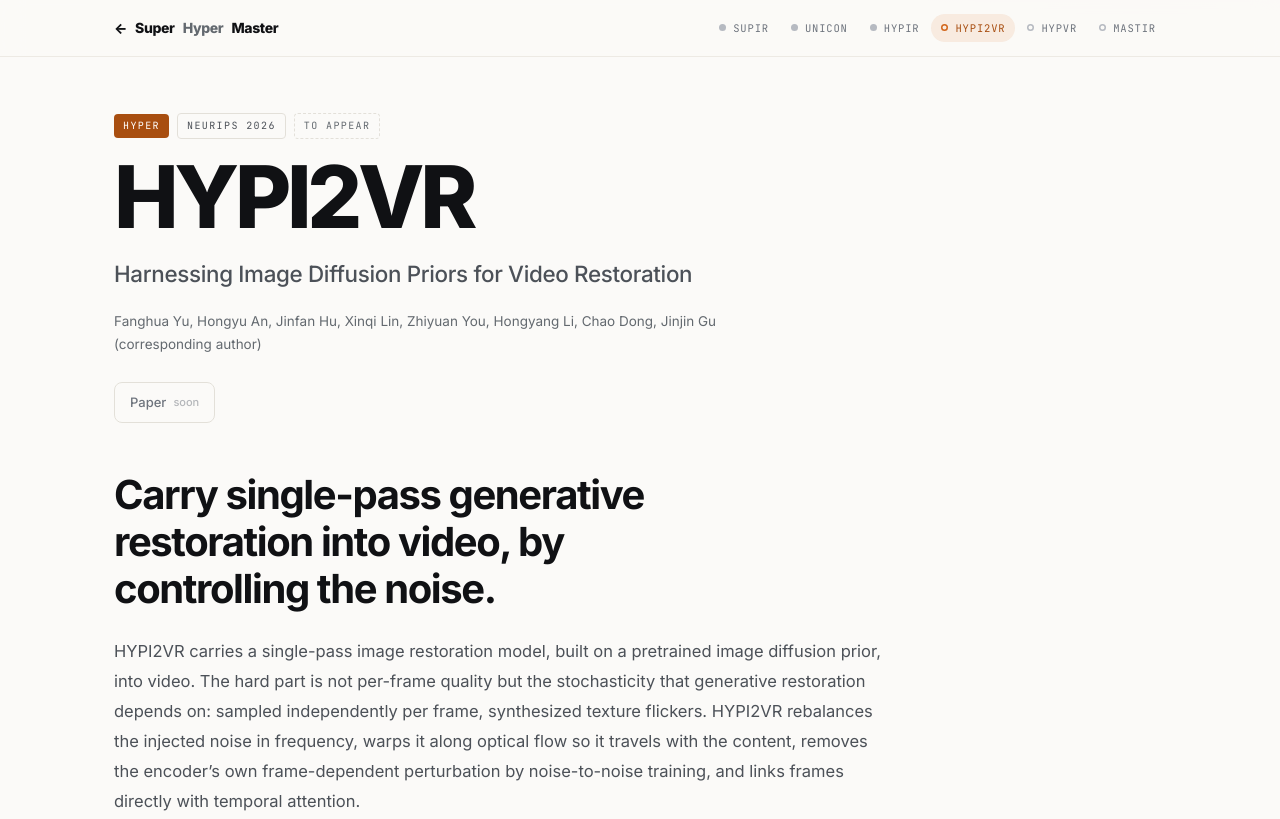
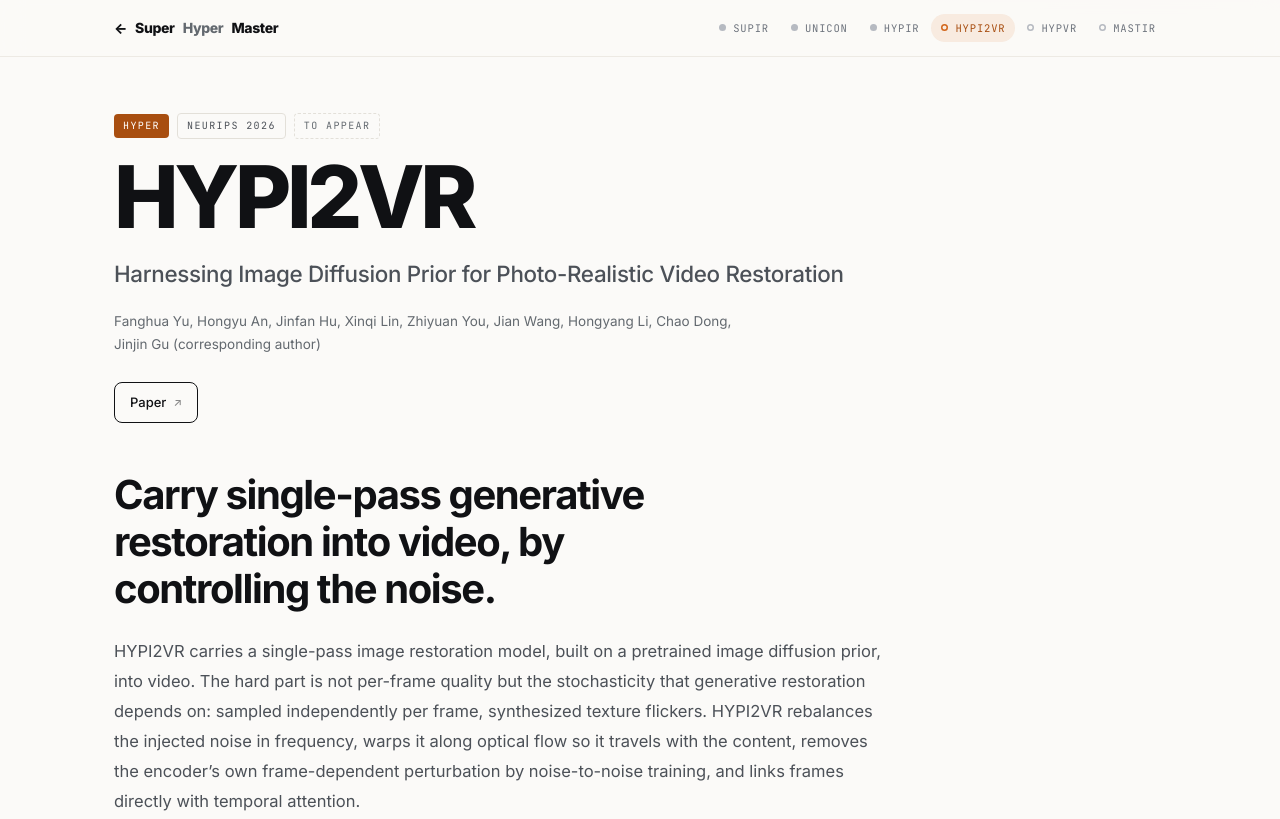
Before and after one commit to super-generative-prior/super-generative-prior.github.io, a plain HTML site: page papers/hypi2vr.html in a window 1280 px wide. Shown: the top 819 px of the page. Drawn offline with Linux system fonts and the light colour scheme.

Commit message:
HYPI2VR is on arXiv: link, verified title, author list and citation
The paper went public as arXiv 2611.22874 (17 Nov 2026), so the page now
carries the real metadata rather than the CV entry:

- Title follows arXiv exactly — "Harnessing Image Diffusion Prior for
  Photo-Realistic Video Restoration" (singular "Prior", and the
  "Photo-Realistic" the CV line left out). Page <meta> tags match.
- Author list gains Jian Wang, between Zhiyuan You and Hongyang Li.
- Paper button and a Resources section now point at the abstract page
  and the PDF; both checked, 200.
- BibTeX gains eprint / archivePrefix / primaryClass.
- Two highlights and one method paragraph adopt the paper's own names
  for its components: "self-supervised denoising encoder" and
  "decoupled temporal attention".
- needsReview dropped for this paper; the header note now says only
  HYPVR and MASTIR are still waiting.

Co-Authored-By: Claude Opus 5 <noreply@anthropic.com>

```diff
--- a/assets/js/papers.js
+++ b/assets/js/papers.js
@@ -28,8 +28,10 @@
      resources  [{label,href,note}] 资源卡片
      teaser     {src,alt,caption} 页面顶部大图
 
-   前三篇的标题/作者/会议/链接已按公开信息核对（jasongt.com、xpixel.group、arXiv）。
-   ⚠️ TODO: 标记 needsReview: true 的三篇尚未发表，正文是占位文案，请替换。
+   前四篇（SUPIR / UniCon / HYPIR / HYPI2VR）的标题、作者、会议、链接都已逐项
+   核对过 arXiv 原文。
+   ⚠️ TODO: 还标着 needsReview: true 的两篇尚未公开，整页走 soon 状态；论文放出去
+            之后把那一段 soon 删掉，完整内容立刻全部回来。
    ========================================================================== */
 
 window.PAPERS = [
@@ -341,8 +343,7 @@ window.PAPERS = [
     year: '2026',
     venue: 'NeurIPS 2026',
     status: 'accepted',
-    needsReview: true,          /* ⚠️ 只剩 links（arXiv / 项目页 / 代码）还空着 */
-    title: 'Harnessing Image Diffusion Priors for Video Restoration',
+    title: 'Harnessing Image Diffusion Prior for Photo-Realistic Video Restoration',
     tagline: 'Carry single-pass generative restoration into video, by controlling the noise.',
     preview: 'The image model runs per frame; the stochasticity is rebalanced and warped so texture stops flickering.',
     abstract:
@@ -355,8 +356,8 @@ window.PAPERS = [
     highlights: [
       'Noise energy rebalancing: a high-pass mask keeps stochasticity where detail lives',
       'Motion-aligned noise: optical flow carries the noise pattern from frame to frame',
-      'Noise-to-noise encoder training, with no clean latent needed as supervision',
-      'Temporal attention after each spatial block, for the motion and occlusion flow cannot cover'
+      'A self-supervised denoising encoder, trained with no clean latent as supervision',
+      'Decoupled temporal attention, for the motion and occlusion that flow cannot cover'
     ],
     stats: [
       { k: 'Domain', v: 'Image prior → video' },
@@ -384,20 +385,28 @@ window.PAPERS = [
       { t: 'Warp the noise along motion',
         s: 'Left alone, frame two would draw its own independent noise and the synthesized textures would flicker. Optical flow warps the rebalanced noise from one frame onto the next, so a moving region keeps its stochastic pattern instead of sampling a new one, and detail travels with the content rather than against it.' },
       { t: 'Clean the encoder, then link the frames',
-        s: 'The encoder adds a frame-dependent perturbation of its own; training it against flow-aligned neighbouring latents removes that, with no clean latent needed as supervision. A temporal attention block after each spatial block then links frames directly, covering the motion and occlusion that flow-based propagation cannot.' }
+        s: 'The encoder adds a frame-dependent perturbation of its own; a self-supervised objective that trains it against flow-aligned neighbouring latents removes that, with no clean latent needed as supervision. A decoupled temporal attention block after each spatial block then links frames directly, covering the motion and occlusion that flow-based propagation cannot.' }
     ],
     step: 'A step across dimensions: the object of restoration goes from a frame to a stretch of time.',
-    authors: 'Fanghua Yu, Hongyu An, Jinfan Hu, Xinqi Lin, Zhiyuan You, Hongyang Li, ' +
-      'Chao Dong, Jinjin Gu  (corresponding author)',
-    links: [{ label: 'Paper', href: '#' }],
-    resources: [],
+    authors: 'Fanghua Yu, Hongyu An, Jinfan Hu, Xinqi Lin, Zhiyuan You, Jian Wang, ' +
+      'Hongyang Li, Chao Dong, Jinjin Gu  (corresponding author)',
+    links: [{ label: 'Paper', href: 'https://arxiv.org/abs/2611.22874' }],
+    resources: [
+      { label: 'Paper', href: 'https://arxiv.org/abs/2611.22874', note: 'arXiv 2611.22874 · NeurIPS 2026' },
+      { label: 'PDF', href: 'https://arxiv.org/pdf/2611.22874', note: 'Direct download from arXiv' }
+    ],
     figure: '',
     bibtex: `@inproceedings{yu2026hypi2vr,
-  title     = {Harnessing Image Diffusion Priors for Video Restoration},
-  author    = {Yu, Fanghua and An, Hongyu and Hu, Jinfan and Lin, Xinqi and
-               You, Zhiyuan and Li, Hongyang and Dong, Chao and Gu, Jinjin},
-  booktitle = {NeurIPS},
-  year      = {2026}
+  title         = {Harnessing Image Diffusion Prior for Photo-Realistic Video
+                   Restoration},
+  author        = {Yu, Fanghua and An, Hongyu and Hu, Jinfan and Lin, Xinqi and
+                   You, Zhiyuan and Wang, Jian and Li, Hongyang and Dong, Chao
+                   and Gu, Jinjin},
+  booktitle     = {NeurIPS},
+  year          = {2026},
+  eprint        = {2611.22874},
+  archivePrefix = {arXiv},
+  primaryClass  = {cs.CV}
 }`
   },
 
--- a/papers/hypi2vr.html
+++ b/papers/hypi2vr.html
@@ -4,9 +4,9 @@
 <meta charset="utf-8">
 <meta name="viewport" content="width=device-width, initial-scale=1">
 <title>HYPI2VR — Super Hyper Master</title>
-<meta name="description" content="Harnessing Image Diffusion Priors for Video Restoration (NeurIPS 2026) — carrying single-pass generative restoration into video by controlling the noise.">
+<meta name="description" content="Harnessing Image Diffusion Prior for Photo-Realistic Video Restoration (NeurIPS 2026) — carrying single-pass generative restoration into video by controlling the noise.">
 <meta property="og:title" content="HYPI2VR · NeurIPS 2026">
-<meta property="og:description" content="Harnessing Image Diffusion Priors for Video Restoration (NeurIPS 2026) — carrying single-pass generative restoration into video by controlling the noise.">
+<meta property="og:description" content="Harnessing Image Diffusion Prior for Photo-Realistic Video Restoration (NeurIPS 2026) — carrying single-pass generative restoration into video by controlling the noise.">
 <meta property="og:type" content="article">
 <link rel="preconnect" href="https://fonts.googleapis.com">
 <link rel="preconnect" href="https://fonts.gstatic.com" crossorigin>
```
